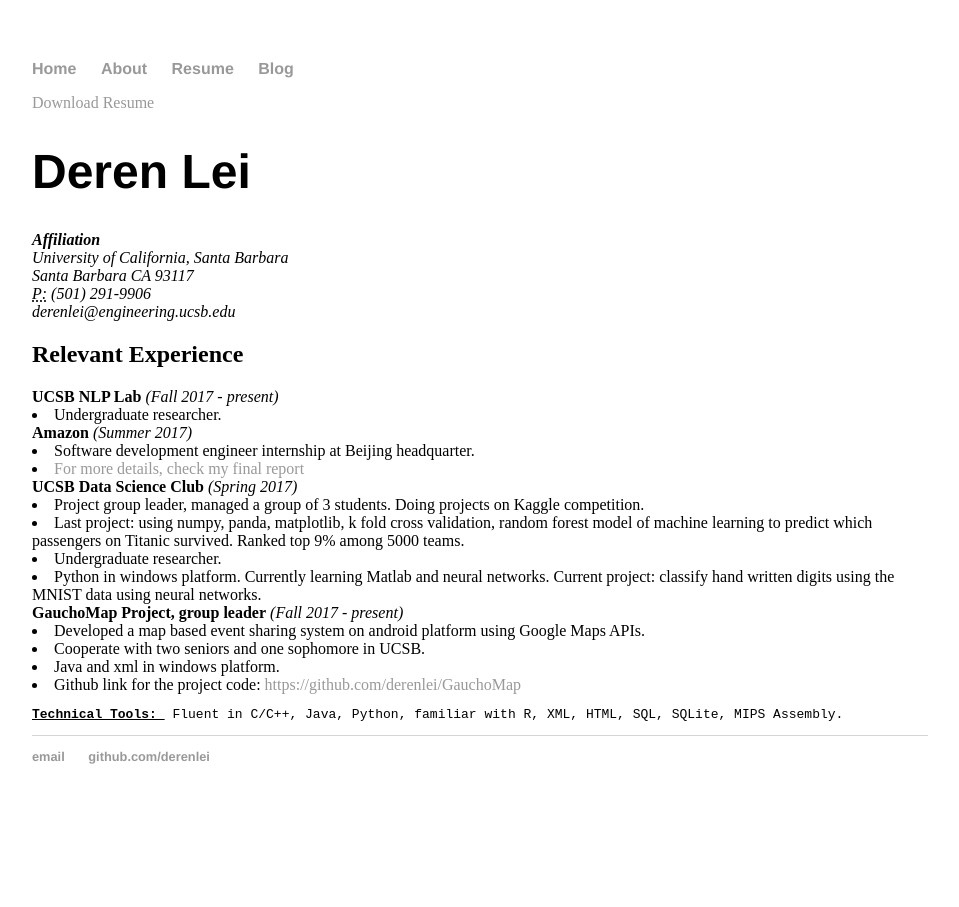
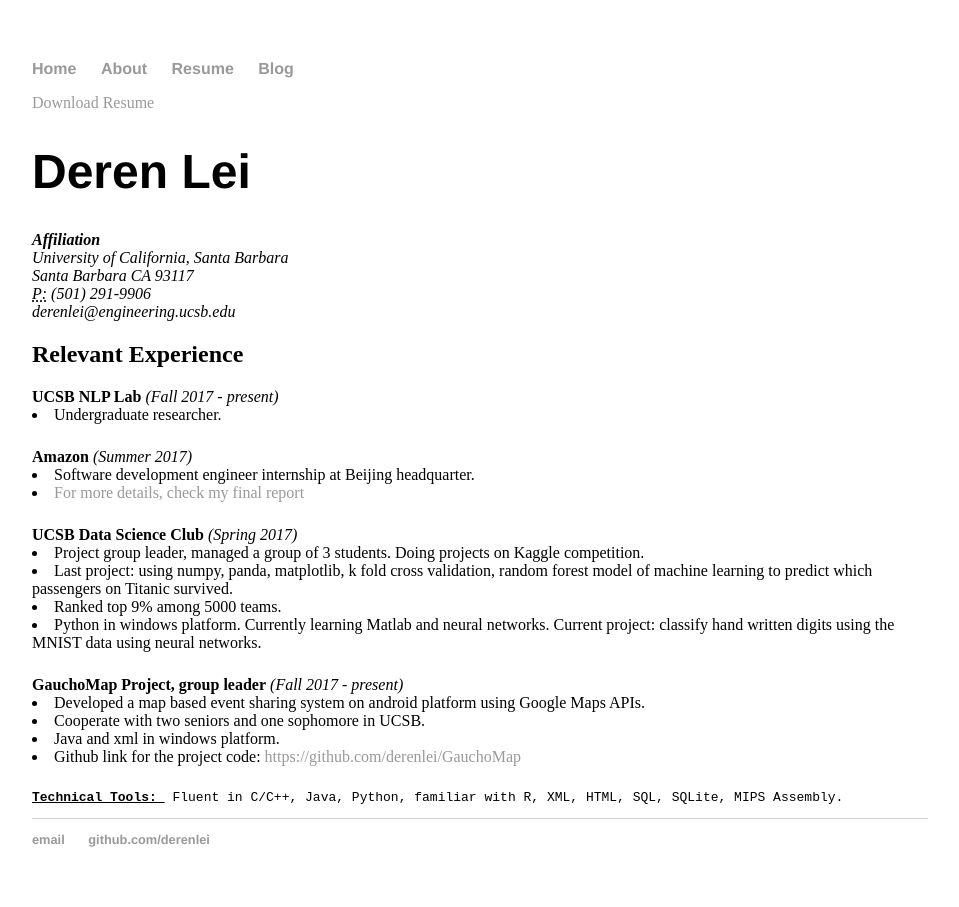
Before and after one commit to derenlei/derenlei.github.io, a Jekyll site: the page built from resume/index.html, in a window 1280 px wide. Shown: the whole page, without its empty margins (160-1119 px from the left). Built offline with Jekyll 4.4.1, drawn with Linux system fonts in a browser that asks for light colours.

Commit message:
Change format

```diff
--- a/resume/index.html
+++ b/resume/index.html
@@ -17,22 +17,26 @@ title: Deren Lei's Resume
 					<h2>Relevant Experience</h2>
             				<strong>UCSB NLP Lab</strong>  <em>(Fall 2017 - present)</em>
 						<li>Undergraduate researcher.</li>
+					<p></p>
 
 					<strong>Amazon</strong>  <em>(Summer 2017)</em>
 						<li>Software development engineer internship at Beijing headquarter.</li>
 						<li><a href="/files/derenlei-amazon-report" title="Internship Final Report">For more details, check my final report</a></li>
+					<p></p>
 
 					<strong>UCSB Data Science Club</strong>  <em>(Spring 2017)</em>
 						<li>Project group leader, managed a group of 3 students. Doing projects on Kaggle competition.</li>
-						<li>Last project: using numpy, panda, matplotlib, k fold cross validation, random forest model of machine learning to predict which passengers on Titanic survived. Ranked top 9% among 5000 teams. </li>
-						<li>Undergraduate researcher.</li>
+						<li>Last project: using numpy, panda, matplotlib, k fold cross validation, random forest model of machine learning to predict which passengers on Titanic survived.</li>
+						<li>Ranked top 9% among 5000 teams. </li>
 						<li>Python in windows platform. Currently learning Matlab and neural networks. Current project: classify hand written digits using the MNIST data using neural networks.</li>
+					<p></p>
 
 					<strong>GauchoMap Project, group leader</strong>  <em>(Fall 2017 - present)</em>
 						<li>Developed a map based event sharing system on android platform using Google Maps APIs.</li>
 						<li>Cooperate with two seniors and one sophomore in UCSB.</li>
 						<li>Java and xml in windows platform.</li>
 						<li>Github link for the project code: <a href="https://github.com/derenlei/GauchoMap" title="Github Link">https://github.com/derenlei/GauchoMap</a></li>
+					<p></p>
 
 					<pre><strong><u>Technical Tools: </u></strong> Fluent in C/C++, Java, Python, familiar with R, XML, HTML, SQL, SQLite, MIPS Assembly.</pre>
 	</div>
```
